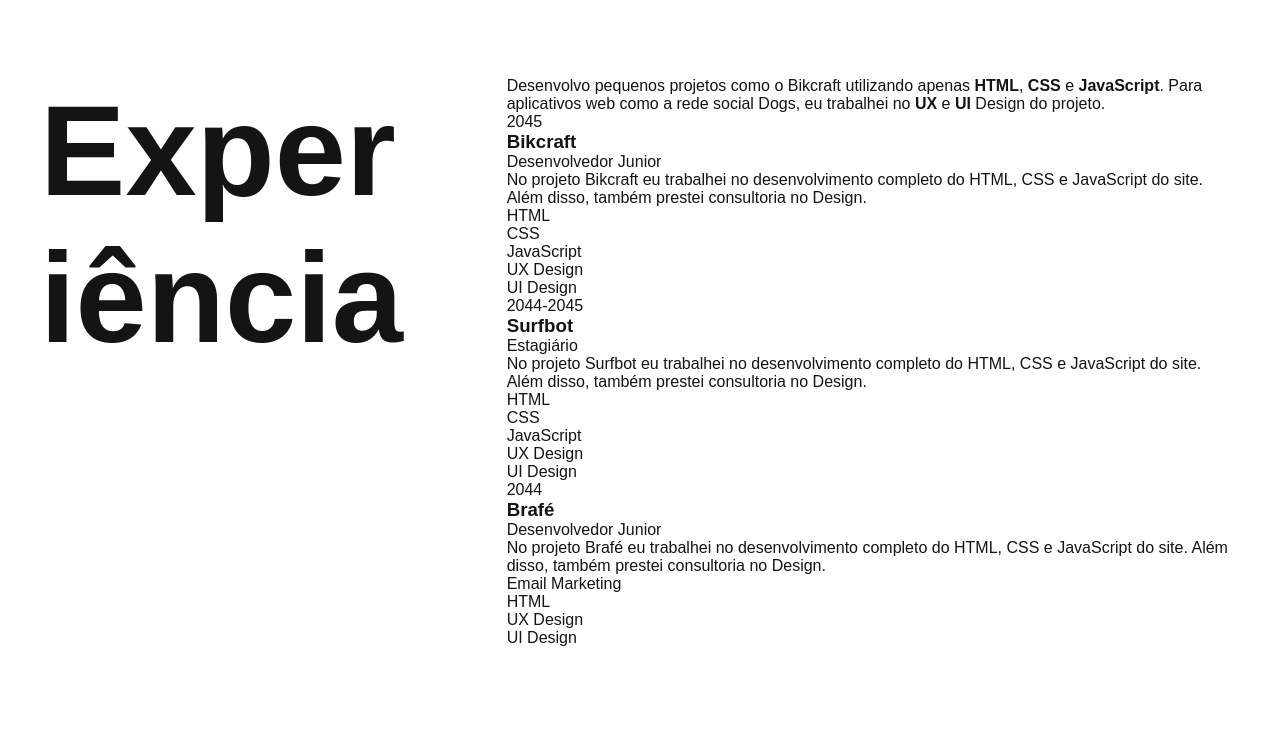
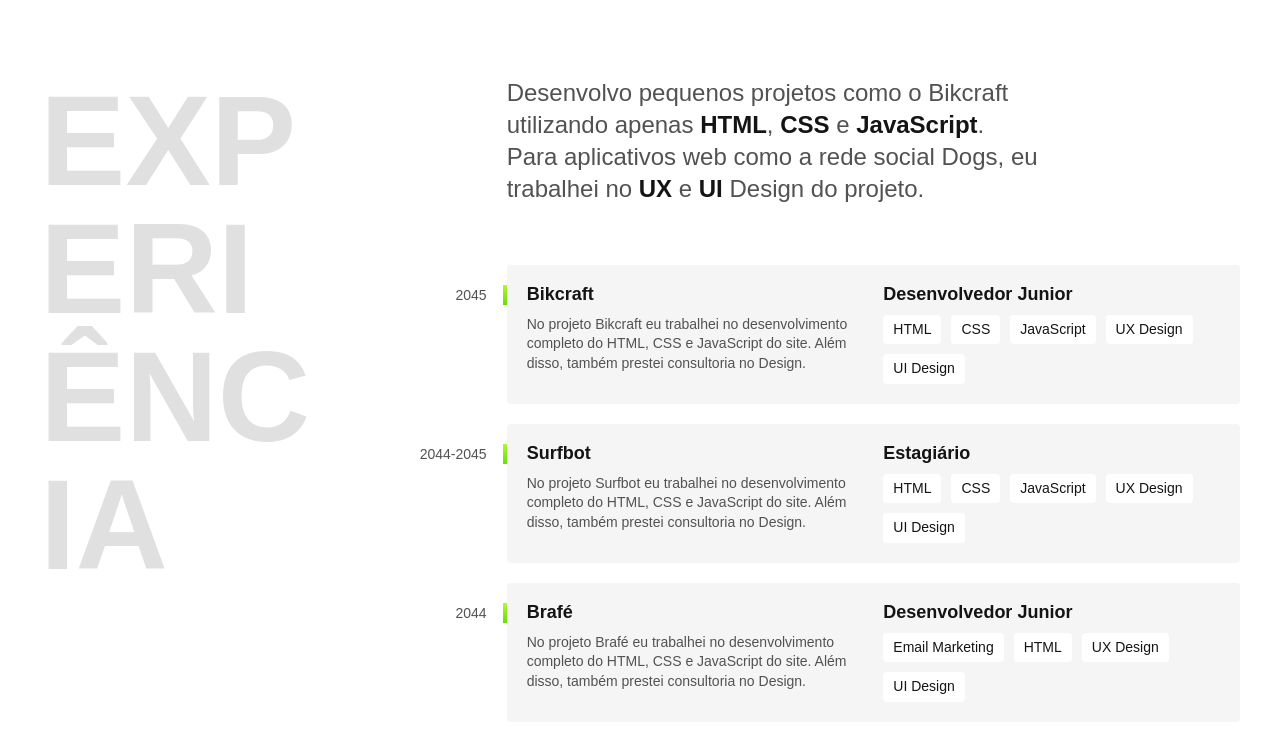
Before and after one commit to andrezanaara/studies, a plain HTML site: page meu_portifolio/index.html in a window 1280 px wide. Shown: the part 685-1418 px from the top of the page. Drawn offline with Linux system fonts and the light colour scheme.

Commit message:
estilizando o arquivo do portifolio

```diff
--- a/meu_portifolio/carros&bicicletas/style.css
+++ /dev/null
@@ -1,31 +0,0 @@
-body {
-  font-family: Arial;
-  margin: 50px;
-}
-h1 {
-  text-align: center;
-}
-h2 {
-  margin: 0px;
-}
-.item {
-  background: #111;
-  color: #fff;
-  padding: 30px;
-  margin: 15px;
-  border-radius: 4px;
-}
-span {
-  color: #febe01;
-}
-p {
-  color: #b2b2b2;
-}
-a {
-  display: inline-block;
-  background: #febe01;
-  color: #332200;
-  padding: 10px;
-  border-radius: 4px;
-  text-decoration: none;
-}
--- a/meu_portifolio/css/experiencia.css
+++ b/meu_portifolio/css/experiencia.css
@@ -5,5 +5,69 @@
   display: grid;
   grid-template-columns: 1fr 2fr;
   gap: 100px;
-
 }
+.experiencia .subtitulo{
+  color: #e0e0e0;
+}
+.experiencia-texto{
+  font-size: 1.5rem;
+  line-height: 1.33;
+  max-width: 40ch;
+  margin-bottom: 60px;
+  color: #525252;
+}
+.experiencia-texto strong{
+  color: #141414;
+}
+.empresa{
+  display: grid;
+  grid-template-columns: 1fr 1fr;
+  padding: 20px;
+  background: #f5f5f5;
+  margin-bottom: 20px;
+  border-radius: 4px;
+  position: relative;
+  gap: 10px 20px;
+}
+.empresa::before{
+  content: '';
+  display: block;
+  width: 4px;
+  height: 20px;
+  background: linear-gradient(#b6f829, #67dd0a);
+  position: absolute;
+  top: 20px;
+  left: -4px;
+}
+.empresa-ano{
+  position: absolute;
+  top: 22px;
+  left: -100px;
+  color: #525252;
+  font-size: 0.875rem;
+  text-align: right;
+  width: 80px;
+}
+.empresa-titulo{
+  font-size: 1.125rem;
+  line-height: 1.1;
+  font-weight: bold;
+}
+.empresa-texto{
+  font-size: 0.875rem;
+  color: #525252;
+  line-height: 1.4;
+}
+.empresa-habilidades{
+  display: flex;
+  flex-wrap: wrap;
+  gap: 10px;
+  align-content: start;
+}
+.empresa-habilidades li{
+  font-size: 0.875rem;
+  line-height: 1.4;
+  border-radius: 4px;
+  background: #fff;
+  padding: 5px 10px;
+}
--- a/meu_portifolio/css/global.css
+++ b/meu_portifolio/css/global.css
@@ -17,5 +17,9 @@ ul {
 }
 .subtitulo{
   font-size: 8rem;
+  line-height: 1;
+  text-transform: uppercase;
   word-break: break-all;
+  max-width: 4ch;
+
 }
--- a/meu_portifolio/index.html
+++ b/meu_portifolio/index.html
@@ -32,7 +32,7 @@
   <section class="experiencia" id="experiencia" aria-label="Experiência">
     <h2 class="subtitulo">Experiência</h2>
     <div>
-    <p>Desenvolvo pequenos projetos como o Bikcraft utilizando apenas <strong> HTML</strong>, <strong>CSS</strong> e <strong>JavaScript</strong>. Para aplicativos web como a rede social Dogs, eu trabalhei no  <strong>UX</strong> e  <strong>UI</strong> Design do projeto.</p>
+    <p class="experiencia-texto">Desenvolvo pequenos projetos como o Bikcraft utilizando apenas <strong> HTML</strong>, <strong>CSS</strong> e <strong>JavaScript</strong>. Para aplicativos web como a rede social Dogs, eu trabalhei no  <strong>UX</strong> e  <strong>UI</strong> Design do projeto.</p>
 
     <div class="empresa">
       <span class="empresa-ano">2045</span>
```
Also changed, not shown: meu_portifolio/carros&bicicletas/index.html (deleted, +0 -28 lines).
